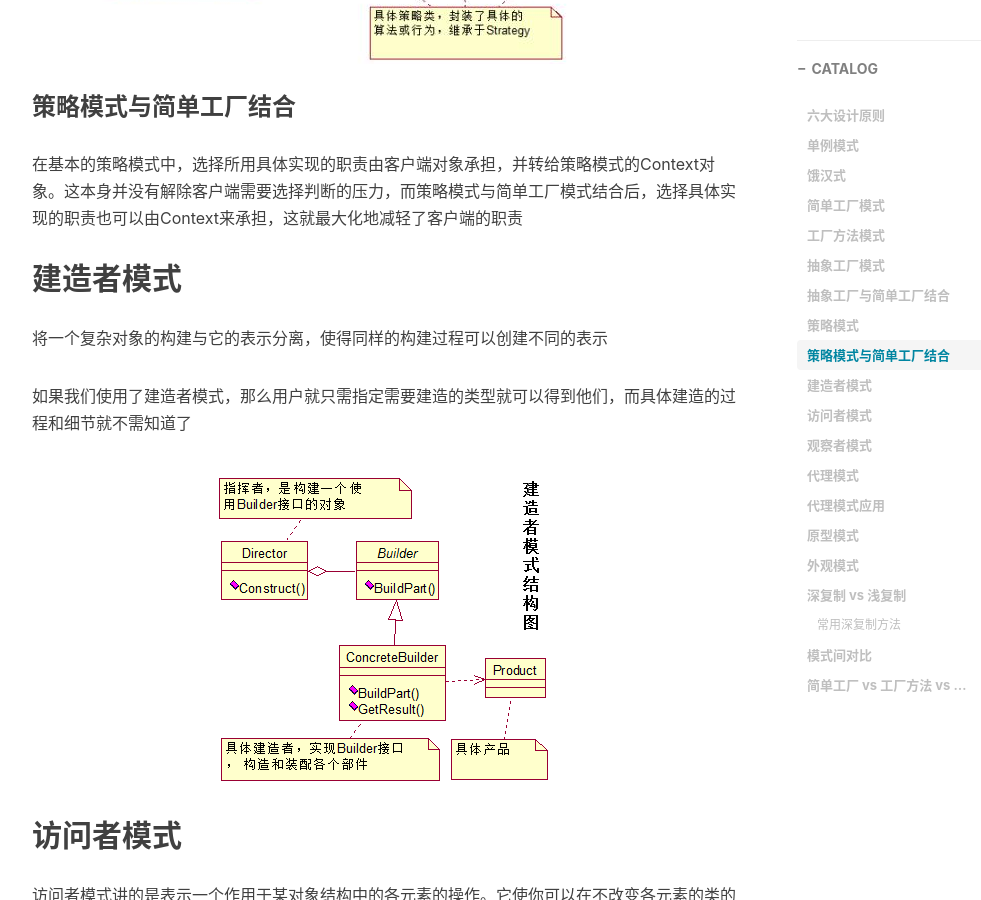
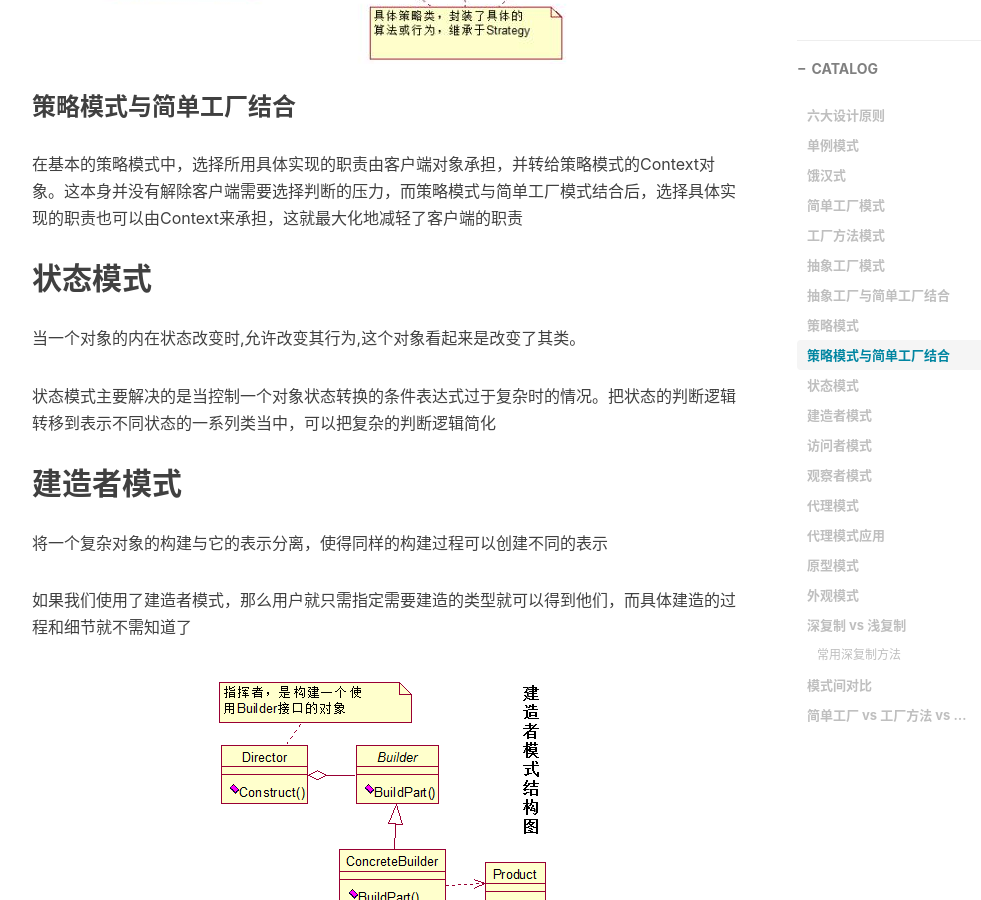
Before and after one commit to StephenRi/StephenRi.github.io, a Jekyll site: the page built from _posts/2020-05-24-[Java]设计模式.md, in a window 1280 px wide and 900 px high, scrolled down 3926 px. Shown: the whole window, without its empty margins (233-1214 px from the left). Built offline with Jekyll 4.4.1, drawn with Linux system fonts in a browser that asks for light colours; nearby versions of some CDN libraries; comment, search, counter and statistics services are not loaded.

Commit message:
up pattern

```diff
--- a/_posts/2020-05-24-[Java]设计模式.md
+++ b/_posts/2020-05-24-[Java]设计模式.md
@@ -74,6 +74,12 @@ public class Singleton {
 
 在基本的策略模式中，选择所用具体实现的职责由客户端对象承担，并转给策略模式的Context对象。这本身并没有解除客户端需要选择判断的压力，而策略模式与简单工厂模式结合后，选择具体实现的职责也可以由Context来承担，这就最大化地减轻了客户端的职责
 
+## 状态模式
+
+当一个对象的内在状态改变时,允许改变其行为,这个对象看起来是改变了其类。
+
+状态模式主要解决的是当控制一个对象状态转换的条件表达式过于复杂时的情况。把状态的判断逻辑转移到表示不同状态的一系列类当中，可以把复杂的判断逻辑简化
+
 ## 建造者模式
 
 将一个复杂对象的构建与它的表示分离，使得同样的构建过程可以创建不同的表示
```
Also changed, not shown: img/imgInBlog/pattern11.png (added).
